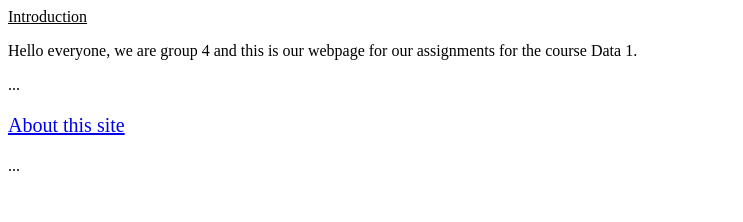
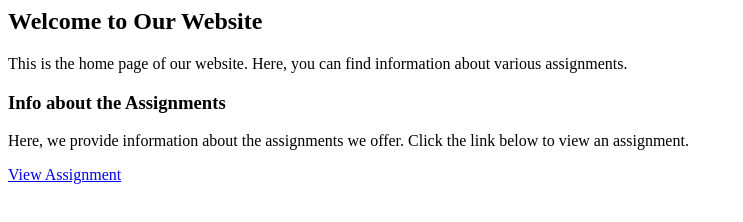
Before and after one commit to ThijmenLdV/FilinevD.github.io, a plain HTML site: page index.html in a window 1280 px wide. Shown: the whole page, without its empty margins (0-743 px from the left). Drawn offline with Linux system fonts and the light colour scheme.

Commit message:
Update index.html

```diff
--- a/index.html
+++ b/index.html
@@ -1,8 +1,7 @@
-<p><u>Introduction</u></p>
-
-<p>Hello everyone, we are group 4 and this is our webpage for our assignments for the course Data 1.&nbsp;</p>
-...
-<p style="font-size: 20px; color:#1F9AFE;">
-<a href="about.html">About this site</a>
-</p>
-...
+<div class="container">
+    <h2>Welcome to Our Website</h2>
+    <p>This is the home page of our website. Here, you can find information about various assignments.</p>
+    <h3>Info about the Assignments</h3>
+    <p>Here, we provide information about the assignments we offer. Click the link below to view an assignment.</p>
+    <a class="assignment-link" href="assignment.html">View Assignment</a>
+</div>
```
